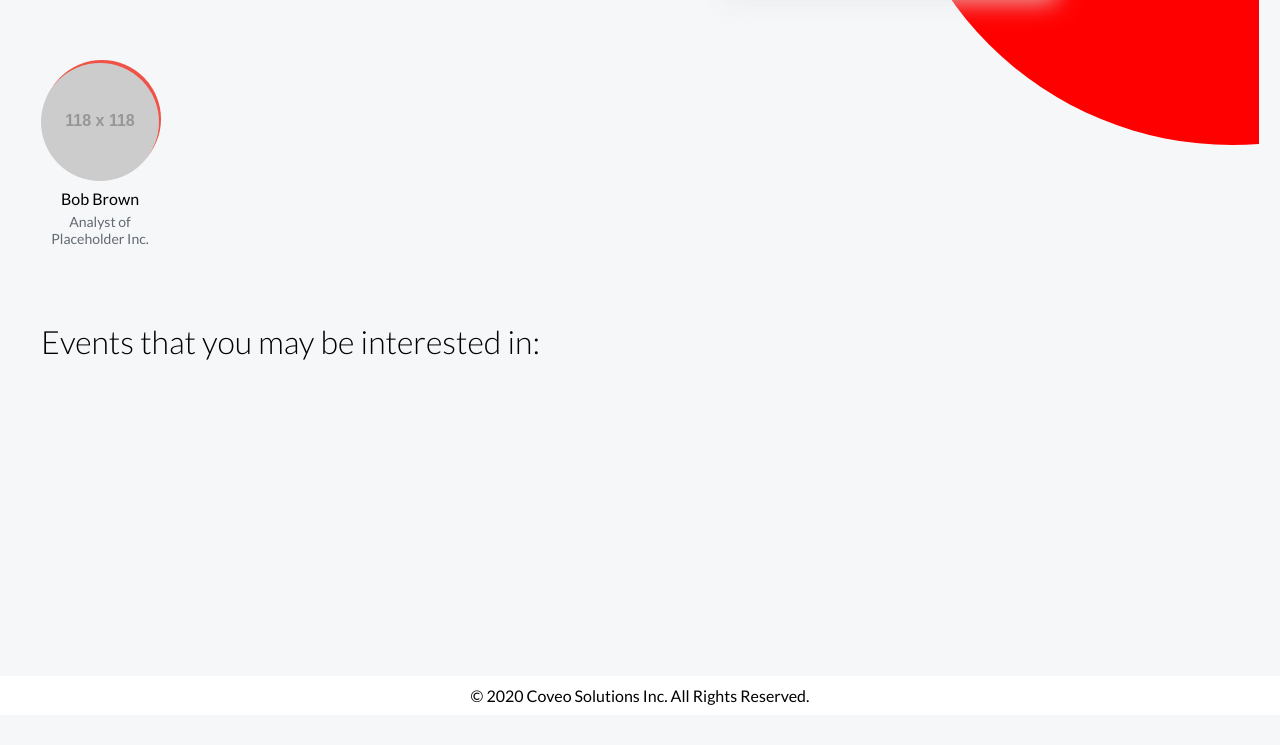
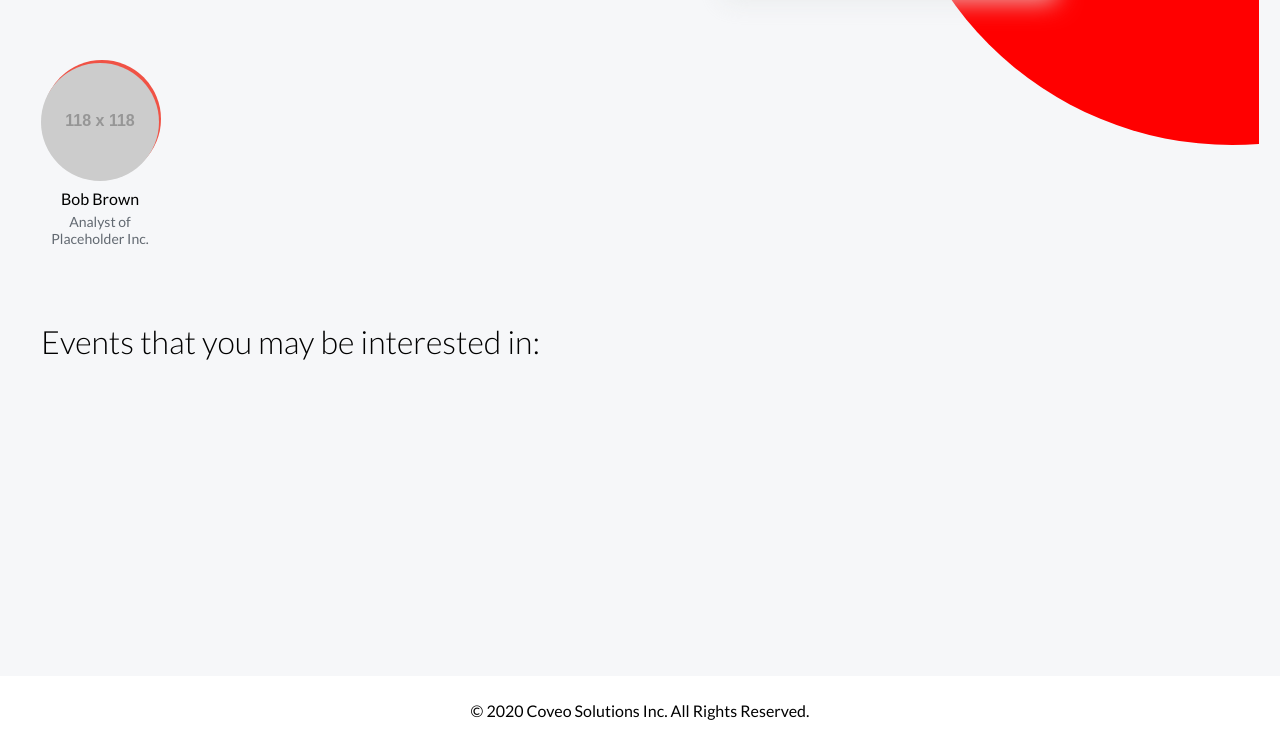
Before and after one commit to markhov234/coveo_test, a website built with webpack: page src/index.html in a window 1280 px wide. Shown: the part 674-1419 px from the top of the page. Before the commit the page ends 1389 px from the top, so only its background shows below. Built offline with nearby package versions, Linux system fonts and the light colour scheme; placeholder pictures from the web are drawn by us.

Commit message:
25 px instead of 10

```diff
--- a/src/style/sass/style.scss
+++ b/src/style/sass/style.scss
@@ -329,6 +329,6 @@ p {
   margin-top: 200px;
   &__text {
     text-align: center;
-    padding: 10px 0;
+    padding: 25px 0;
   }
 }
```
